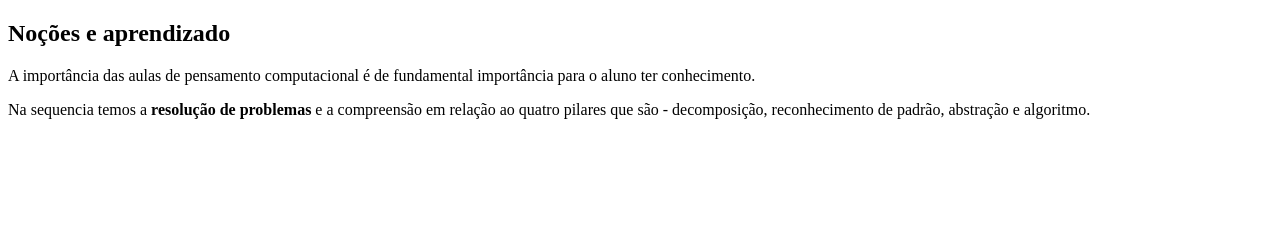
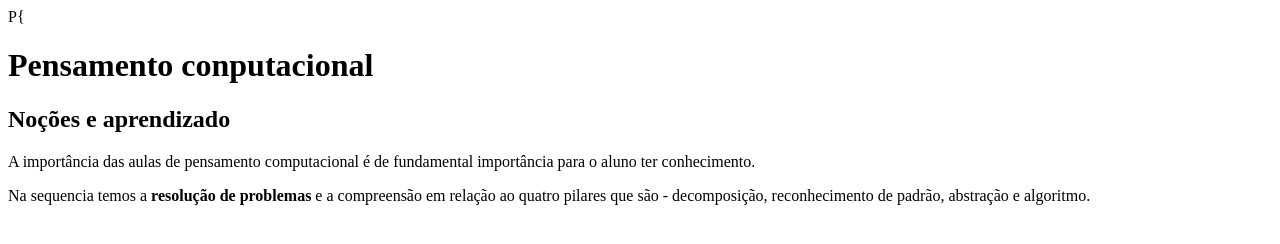
Before and after one commit to RonaldoFranchin/JornadaturmaAformadores, a plain HTML site: page index.html in a window 1280 px wide. Drawn offline with Linux system fonts and the light colour scheme.

Commit message:
Update index.html

```diff
--- a/index.html
+++ b/index.html
@@ -9,7 +9,12 @@
   <body>
 
     <header> </header>
-
+P{
+    <text-align>
+      <fonte-size>
+    <h1>Pensamento conputacional</h1>
     <h2>Noções e aprendizado</h2>
         <p>A importância das aulas de pensamento computacional é de fundamental importância para o aluno ter conhecimento. </p>
         <p>Na sequencia temos a <b>resolução de problemas</b> e a compreensão em relação ao quatro pilares que são -  decomposição, reconhecimento de padrão, abstração e algoritmo. </p>
+</fonte-size>
+    </text-align>
```
